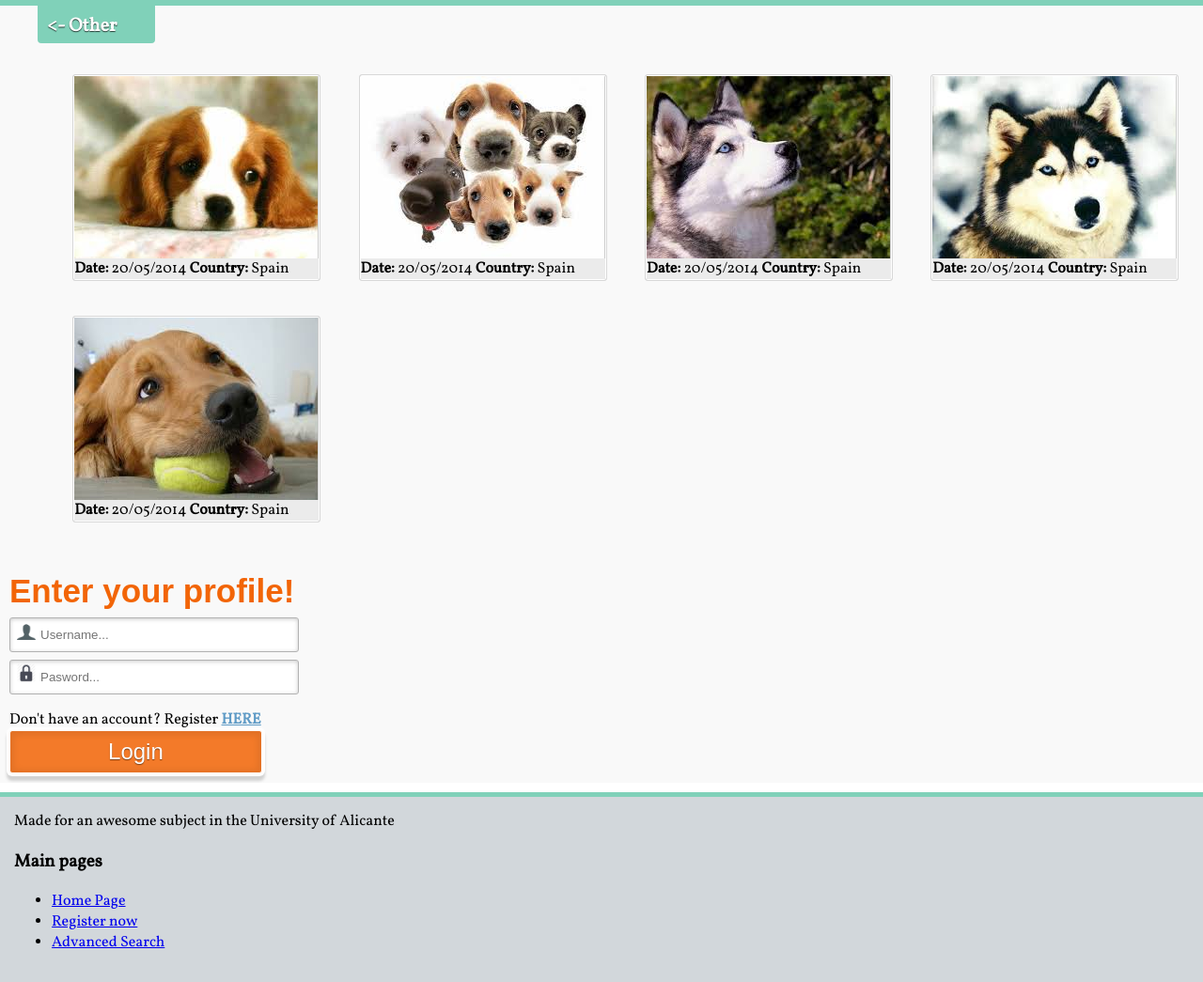
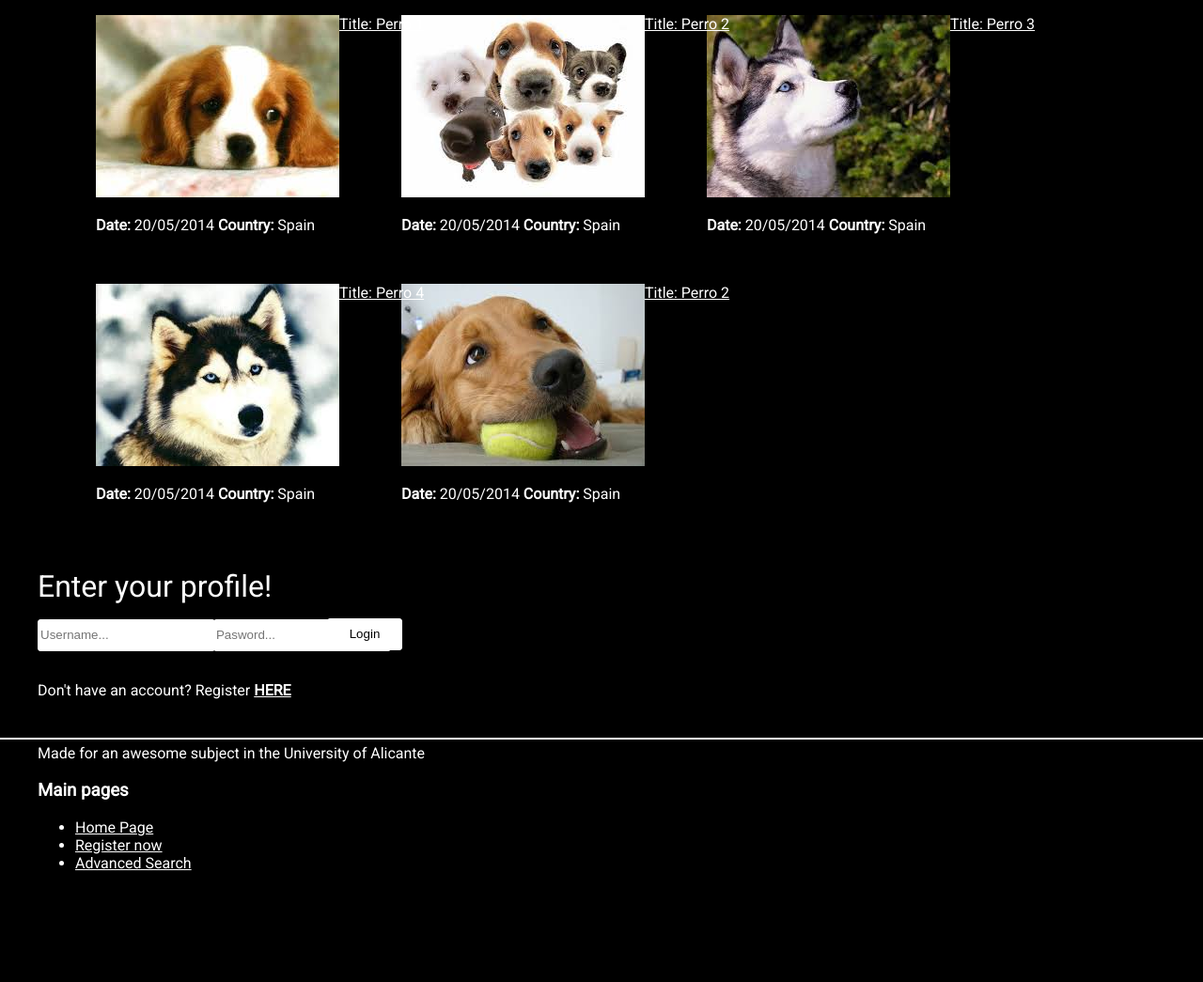
Before and after one commit to Ennaxor/picturesque, a PHP site: page /searchresults.html in a window 1280 px wide. Shown: the part 436-1481 px from the top of the page at 94% size. After the commit the page ends 1362 px from the top, so only its background shows below. Run offline with PHP 8.4, Linux system fonts and the light colour scheme.

Commit message:
cambios en los html, creado el estilo accesible y puesto por defecto en los html

```diff
--- /dev/null
+++ b/css/accesible.css
@@ -0,0 +1,291 @@
+@import url(http://fonts.googleapis.com/css?family=Roboto);
+
+/**HEADER**/
+html{
+	width:100%;
+	margin: 0;
+	padding: 0;
+	font-family: Roboto,sans-serif;
+}
+header{
+	background-color: #000000;
+	color:#ffffff;
+	margin-bottom: 15px;
+	margin-top:15px;
+
+}
+
+.logoBox{
+	height:55px;
+	width:260px;
+	position:relative;
+	margin-left: 40px;
+}
+
+.padding h1{
+	text-align:center;
+	font-size:3em;
+}
+
+.searching{
+	margin-left:40px;
+}
+.searching h1{
+	text-align:left;
+}
+
+.searching .btn{
+	width:100px;
+	padding-top:-5px;
+	position:relative;
+	bottom:-80px;
+	left:400px;
+	color:#000000;
+	background-color:#ffffff;
+}
+
+.searchRes{
+	padding:15px;
+	width: 40%;
+	height: 130px;
+}
+
+.searchRes li{
+	list-style-type: none;
+	display: inline-block;
+	margin-left: 3%;
+	margin-bottom: 3%;
+	font-size: 21px;
+}
+
+#user{
+	position:relative;
+	top:110px;
+	left:41px;
+}
+/*formulario de busqueda*/
+header form{
+	width:10%;
+	text-align:center;
+	margin-left:40px;
+}
+
+.search{
+	border:1px solid #ffffff;
+	border-radius:3px;
+	width:100%;
+	height:30px;
+	margin-bottom:3px;
+}
+
+.btn {
+	border:2px solid #ffffff;
+	border-radius:4px;
+	background-color:#000000;
+	color:#ffffff;
+	width:35px;
+	height:30px;
+	display:inline-block;
+	text-align:center;
+	vertical-align:middle;
+}
+
+
+/***BODY***/
+body{
+	background-color:#000000;
+	color:#ffffff;
+	margin: 0;
+	padding: 0;
+}
+
+section{
+	border-top:5px solid #ffffff;
+	width:100%;
+}
+
+body section ul li{
+	list-style-type:none;
+	display:inline-block;
+	margin-left:5%;
+	margin-bottom:3%;
+}
+
+li a{
+	float: left;
+	position: absolute;
+}
+
+.boxPics{
+	background-color:#ffffff;
+	color:#000000;
+	border-radius:0 0 4px 4px;
+	height:40px;
+	left:40px;
+	padding-left:5px;
+	position:relative;
+	top:-21px;
+	width:120px;
+}
+
+.back{
+	color:#000000;
+}
+
+a{
+	color:#ffffff;
+}
+
+/**Detail Picture*/
+
+.detailPicture{
+	display: block;
+	margin-right: auto;
+	margin-left: auto;
+}
+
+.picDet{
+	margin-top: -57px;
+	margin-right: auto;
+	margin-left: auto;
+	margin-bottom:25px;
+	background-color: #212124;
+	overflow:hidden
+
+}
+
+.picDet span{
+	color: white;
+	font-size: 18px;
+}
+
+.authors{
+	margin-top: -22px;
+	float: right;
+}
+
+#FootDetailPicture{
+	margin-top:200px;
+}
+/*Formulario busqueda*/
+
+#searchParameters{
+	margin-top:15px;
+}
+.usuRegistro{
+	margin-left:60px;
+}
+
+section .padding{
+	margin-top:50px;
+	margin-left:40px;
+	margin-bottom:-120px;;
+}
+.dataPicture{
+	border: 2px solid #ffffff;
+	width:400px;
+	height:165px;
+	position: relative;
+	top:-200px;
+	left:300px;
+	padding-top:30px;
+	padding-left:15px;
+}
+
+
+
+
+/**Formulario de registro**/
+
+.wrapper{
+	margin-left:40px;
+	display:inline-block;
+	width:500px;
+	height:120px;
+	bottom:-500px;
+}
+
+.wrapper input{
+	border:1px solid #ffffff;
+	background-color:#ffffff;
+	color:#000000;
+	border-radius:3px;
+	width:100%;
+	height:30px;
+}
+
+.wrapper .button input{
+	width:80px;
+	height:34px;
+	position: relative;
+	top: -102px;
+	left:308px
+}
+
+.usuRegistro .button{
+	position: relative;
+	top:110px;
+	left:54px;
+}
+
+.usernameContainer,.passContainer{
+	display:inline-block;
+}
+.titleh1{
+	font-size:2em;
+}
+#newUser{
+	position:relative;
+	top:-20px;
+}
+
+/**Registro de nuevo usuario**/
+
+.usuRegistro .radio input{
+	width:15px;
+	height:15px;
+}
+
+#picture{
+	background-color:#000000;
+	border-color:#000000;
+	color:#ffffff;
+	position: relative;
+	top: -20px;
+	left:60px;
+}
+
+#RegNow{
+	width:100px;
+	position:relative;
+	top:-50px;
+	left:400px;
+}
+
+#logYet{
+	margin-left:60px;
+}
+/*Pie de pagina*/
+footer{
+	border-top:2px solid #ffffff;
+	width:100%;
+}
+
+footer .padding{
+	margin-top:5px;
+	margin-left:40px;
+}
+
+/** Ocultar las imagenes**/
+
+.lupa{
+	display:none;
+}
+
+.usernameContainer img{
+	display:none;
+}
+
+.passContainer img{
+	display:none;
+}
--- a/css/style.css
+++ b/css/style.css
@@ -245,6 +245,7 @@ section li p{
 	height: 320px;
 }
 
+
 #dateFrom{
 	margin-top: 10px;
 }
@@ -417,6 +418,8 @@ p.login.button{
 
 
 
+
+
 /* ESTILO DE BOTON DE RADIO */
 .radiolabel{
 	display: inline-block;
--- a/detailPicture.html
+++ b/detailPicture.html
@@ -3,7 +3,8 @@
 	<head>
 		<meta charset="utf-8" />
 		<title>Picture Detail - Picturesque</title>
-		<link href="css/style.css" rel="stylesheet" type="text/css"/>
+		<!--<link href="css/style.css" rel="stylesheet" type="text/css"/>-->
+		<link href="css/accesible.css" rel="stylesheet" type="text/css"/>
 	</head>
 
 	<body>
@@ -42,7 +43,7 @@
 			</div>
 		</section>
 
-		<footer>
+		<footer id="FootDetailPicture">
 			<div class="padding">
 				Made for an awesome subject in the University of Alicante
 				<h3>Main pages</h3>
--- a/index.html
+++ b/index.html
@@ -3,8 +3,8 @@
 	<head>
 		<meta charset="utf-8" />
 		<title>Home Page - Picturesque</title>
-		<link href="css/style.css" rel="stylesheet" type="text/css"/>
-		<!--<link href="css/maquetacion.css" rel="stylesheet" type="text/css"/>-->
+		<!--<link href="css/style.css" rel="stylesheet" type="text/css"/>-->
+		<link href="css/accesible.css" rel="stylesheet" type="text/css"/>
 	</head>
 
 	<body>
@@ -62,6 +62,7 @@
                 <div class="login">
                     <form autocomplete="on">
                         <span class="titleh1">Enter your profile!</span>
+						<br>
                         <div class="usernameContainer">
 	                        <p>
 	                            <input class="input-normal username" type="text" name="username" required="required" placeholder="Username..."/>
--- a/searchPro.html
+++ b/searchPro.html
@@ -3,7 +3,8 @@
 	<head>
 		<meta charset="utf-8" />
 		<title>Search pictures - Picturesque</title>
-		<link href="css/style.css" rel="stylesheet" type="text/css"/>
+		<!--<link href="css/style.css" rel="stylesheet" type="text/css"/>-->
+		<link href="css/accesible.css" rel="stylesheet" type="text/css"/>
 
 	</head>
 
@@ -45,6 +46,7 @@
 
                     <form autocomplete="on">
                         <span class="titleh1">Enter your profile!</span>
+						<br>
                         <div class="usernameContainer">
 	                        <p>
 	                            <input class="input-normal username" type="text" name="username" required="required" placeholder="Username..."/>
--- a/searchResults.html
+++ b/searchResults.html
@@ -3,7 +3,8 @@
 	<head>
 		<meta charset="utf-8" />
 		<title>Results of your search - Picturesque</title>
-		<link href="css/style.css" rel="stylesheet" type="text/css"/>
+		<!--<link href="css/style.css" rel="stylesheet" type="text/css"/>-->
+		<link href="css/accesible.css" rel="stylesheet" type="text/css"/>
 	</head>
 
 	<body>
@@ -56,6 +57,7 @@
                 <div class="login">
                     <form autocomplete="on">
                         <span class="titleh1">Enter your profile!</span>
+						<br>
                         <div class="usernameContainer">
 	                        <p>
 	                            <input class="input-normal username" type="text" name="username" required="required" placeholder="Username..."/>
```
Also changed, not shown: register.html (+4 -3 lines).
